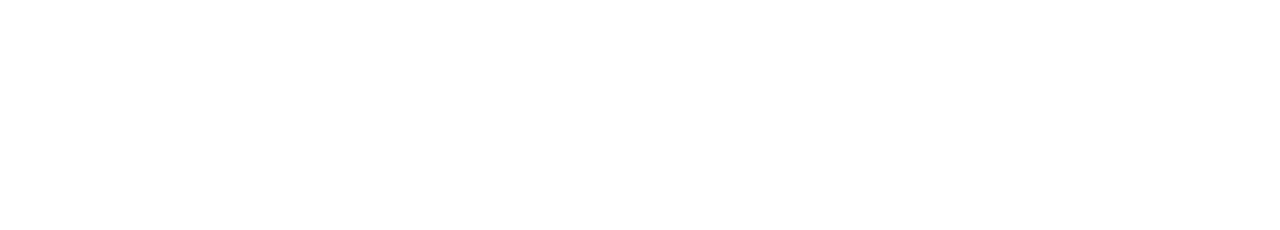
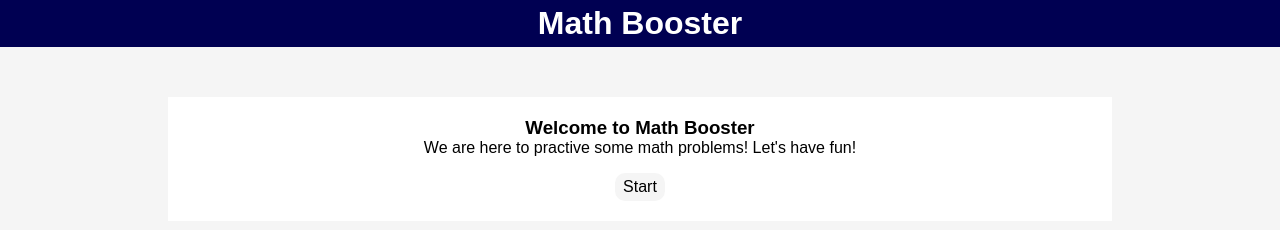
Before and after one commit to Mvcampbell3/math-boost, a plain HTML site: page index.html in a window 1280 px wide. Drawn offline with Linux system fonts and the light colour scheme.

Commit message:
basic html and css for landing

```diff
--- a/assets/css/style.css
+++ b/assets/css/style.css
@@ -0,0 +1,55 @@
+*{
+  box-sizing: border-box;
+  margin: 0;
+  padding: 0;
+  font-family: Arial, Helvetica, sans-serif;
+}
+
+.text-center{
+  text-align: center;
+}
+
+header{
+  display: flex;
+  justify-content: center;
+  padding: 5px;
+  background-color: rgb(0, 0, 82);
+  color: white;
+}
+
+.bg{
+  min-height: calc(100vh - 46.8px);
+  background-color: whitesmoke;
+  padding: 50px;
+}
+
+.container{
+  width: 80%;
+  min-width: 350px;
+  margin: 0 auto;
+  padding: 20px;
+  background-color: white;
+}
+
+.btn{
+  border: none;
+  background-color: whitesmoke;
+  border-radius: 10px;
+  padding: 5px 8px;
+  cursor: pointer;
+  font-size: 16px;
+}
+
+.btn:focus{
+  outline: none;
+}
+
+.btn:hover{
+  background-color: rgb(0, 0, 82);
+  color: white;
+}
+
+.startBtn{
+  display: block;
+  margin: 1em auto 0 auto;
+}
--- a/index.html
+++ b/index.html
@@ -5,8 +5,22 @@
   <meta name="viewport" content="width=device-width, initial-scale=1.0">
   <meta http-equiv="X-UA-Compatible" content="ie=edge">
   <title>Math Booster</title>
+  <link rel="stylesheet" href="assets/css/style.css">
 </head>
 <body>
+  <header>
+    <h1>Math Booster</h1>
+  </header>
+  <div class="bg">
+    <div class="container">
+      <div class="splash">
+        <h3 class='text-center'>Welcome to Math Booster</h3>
+        <p class="sub text-center">We are here to practive some math problems! Let's have fun!</p>
+        <button id="startBtn" class="btn startBtn">Start</button>
+      </div>
+    </div>
+  </div>
 
+  <script src="assets/js/main.js"></script>
 </body>
 </html>
```
